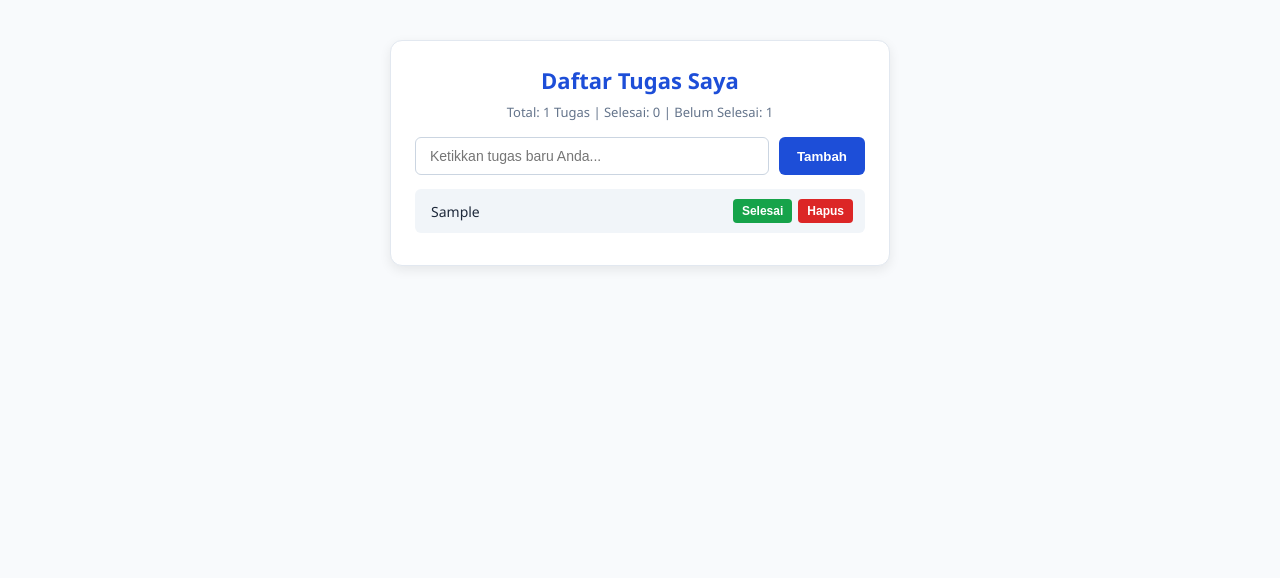
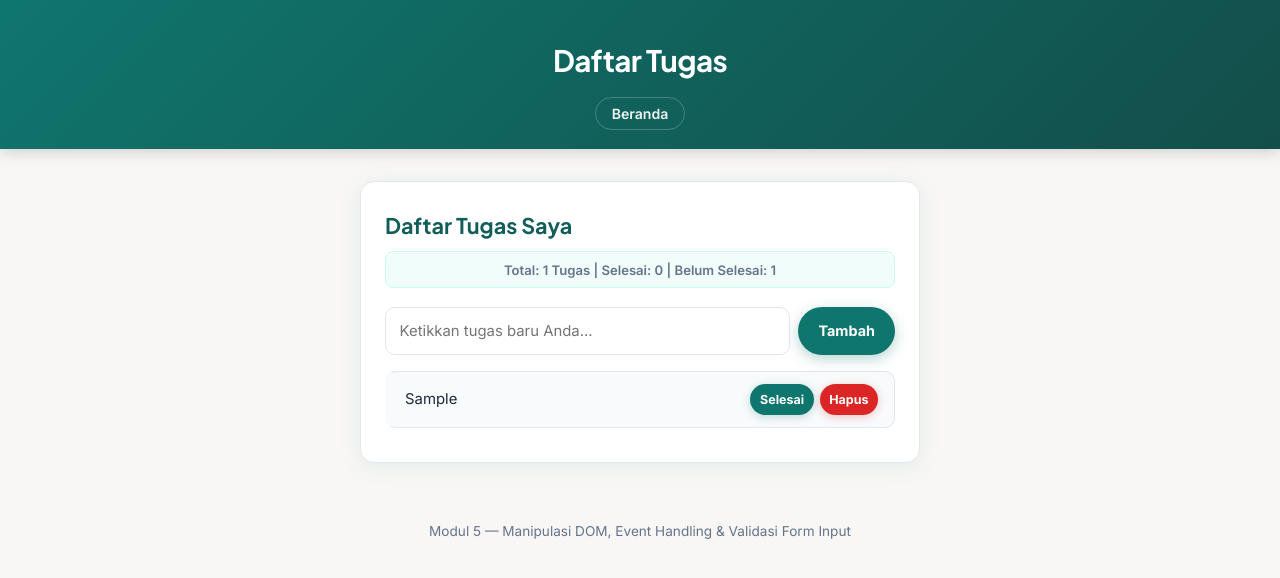
Before and after one commit to rizkyth/Praktikum-Web-2026, a plain HTML site: page index.html in a window 1280 px wide. Both pictures are taken after typing "Sample" into the empty fields and a click on the button "Tambah". Drawn offline with Linux system fonts and the light colour scheme.

Commit message:
style: selaraskan tampilan modul-5 dengan design system modul lain (teal accent, Inter font, header/footer)

```diff
--- a/index.html
+++ b/index.html
@@ -1,19 +1,29 @@
-<!DOCTYPE html>
+<!doctype html>
 <html lang="id">
   <head>
-  <meta charset="UTF-8">
-  <meta name="viewport" content="width=device-width, initial-scale=1.0">
-  <title>Aplikasi To-Do List - Modul 5</title>
-  <link rel="stylesheet" href="style.css">
+    <meta charset="UTF-8" />
+    <meta name="viewport" content="width=device-width, initial-scale=1.0" />
+    <title>Modul 5 — Todo List</title>
+    <link rel="stylesheet" href="style.css" />
   </head>
   <body>
-  <div class="todo-app">
+    <header>
+      <h1>Daftar Tugas</h1>
+      <nav>
+        <ul>
+          <li><a href="index.html">Beranda</a></li>
+        </ul>
+      </nav>
+    </header>
+
+    <main>
+      <section class="todo-app">
         <h2>Daftar Tugas Saya</h2>
         <p id="taskCounter" class="task-counter">Total: 0 Tugas | Selesai: 0 | Belum Selesai: 0</p>
 
         <form id="todoForm" novalidate>
           <div class="input-section">
-        <input type="text" id="taskInput" placeholder="Ketikkan tugas baru Anda...">
+            <input type="text" id="taskInput" placeholder="Ketikkan tugas baru Anda..." autocomplete="off" />
             <button type="submit" class="add-btn">Tambah</button>
           </div>
           <div class="error-message" id="inputError">Tugas tidak boleh kosong atau kurang dari 3 karakter!</div>
@@ -21,7 +31,13 @@
 
         <ul class="todo-list" id="todoList"></ul>
         <button id="clearCompletedBtn" class="clear-completed-btn" style="display: none;">Bersihkan Tugas Selesai</button>
-  </div>
+      </section>
+    </main>
+
+    <footer>
+      <p>Modul 5 — Manipulasi DOM, Event Handling &amp; Validasi Form Input</p>
+    </footer>
+
     <script src="script.js"></script>
   </body>
 </html>
--- a/script.js
+++ b/script.js
@@ -17,7 +17,7 @@ document.addEventListener("DOMContentLoaded", () => {
     todoList.innerHTML = "";
 
     if (tasks.length === 0) {
-      todoList.innerHTML = "<p style='text-align:center; color:#64748b; font-size:13px; padding:10px;'>Belum ada tugas tersimpan.</p>";
+      todoList.innerHTML = "<p class='empty-state'>Belum ada tugas tersimpan.</p>";
       clearCompletedBtn.style.display = "none";
       updateCounter(tasks);
       return;
--- a/style.css
+++ b/style.css
@@ -1,160 +1,371 @@
+/* ===== Modul 5 — Todo List (diselaraskan dengan design system modul lain) ===== */
+@import url("https://fonts.googleapis.com/css2?family=Inter:wght@400;600;700&family=Plus+Jakarta+Sans:wght@700&display=swap");
+
+:root {
+  --bg: #f8f7f5;
+  --surface: #ffffff;
+  --text: #1e293b;
+  --muted: #64748b;
+  --accent: #0f766e;
+  --accent-2: #14b8a6;
+  --accent-dark: #115e59;
+  --border: #e2e8f0;
+  --radius: 14px;
+  --shadow: 0 4px 24px rgba(15, 118, 110, 0.08);
+  --shadow-hover: 0 10px 32px rgba(15, 118, 110, 0.14);
+  --danger: #dc2626;
+  --danger-light: #fef2f2;
+  --success: #16a34a;
+  --success-light: #f0fdfa;
+  --warning: #f59e0b;
+}
+
 * {
   box-sizing: border-box;
   margin: 0;
   padding: 0;
 }
 
+html {
+  scroll-behavior: smooth;
+}
+
 body {
-  font-family: 'Segoe UI', Tahoma, Geneva, Verdana, sans-serif;
-  background-color: #f8fafc;
-  color: #1e293b;
-  padding: 40px 20px;
+  font-family: "Inter", system-ui, -apple-system, sans-serif;
+  background: var(--bg);
+  color: var(--text);
+  line-height: 1.7;
+  min-height: 100vh;
+}
+
+/* hide decorative hr */
+body > hr,
+main hr {
+  display: none;
+}
+
+/* ===== Header ===== */
+body > header {
+  background: linear-gradient(135deg, #0f766e 0%, #134e4a 100%);
+  color: #fff;
+  padding: 2.2rem 1.5rem 1.4rem;
+  text-align: center;
+  position: sticky;
+  top: 0;
+  z-index: 10;
+  box-shadow: 0 2px 16px rgba(0, 0, 0, 0.18);
+}
+
+body > header h1 {
+  font-family: "Plus Jakarta Sans", sans-serif;
+  font-size: 1.85rem;
+  letter-spacing: -0.02em;
+  margin-bottom: 0.9rem;
+}
+
+body > header nav ul {
+  list-style: none;
   display: flex;
   justify-content: center;
+  gap: 0.5rem;
+  flex-wrap: wrap;
 }
 
-.todo-app {
-  background: #ffffff;
-  width: 100%;
-  max-width: 500px;
-  padding: 24px;
-  border-radius: 12px;
-  border: 1px solid #e2e8f0;
-  box-shadow: 0 4px 12px rgba(0, 0, 0, 0.08);
+body > header nav a {
+  color: rgba(255, 255, 255, 0.92);
+  text-decoration: none;
+  font-size: 0.88rem;
+  font-weight: 600;
+  padding: 0.45rem 1rem;
+  border-radius: 999px;
+  border: 1px solid rgba(255, 255, 255, 0.22);
+  transition: background 0.18s, color 0.18s, border-color 0.18s;
 }
 
-h2 {
-  color: #1d4ed8;
-  margin-bottom: 8px;
+body > header nav a:hover {
+  background: #fff;
+  color: var(--accent-dark);
+  border-color: #fff;
+}
+
+/* ===== Main layout ===== */
+main {
+  max-width: 860px;
+  margin: 2rem auto;
+  padding: 0 1.25rem;
+}
+
+main > section {
+  background: var(--surface);
+  border: 1px solid var(--border);
+  border-radius: var(--radius);
+  padding: 1.6rem 1.5rem;
+  margin-bottom: 1.25rem;
+  box-shadow: var(--shadow);
+}
+
+main > section h2 {
+  font-family: "Plus Jakarta Sans", sans-serif;
+  font-size: 1.25rem;
+  color: var(--accent-dark);
+  margin-bottom: 0.75rem;
+  padding-bottom: 0.55rem;
+  border-bottom: 2.5px solid var(--accent-2);
+  display: inline-block;
+}
+
+/* ===== Todo App ===== */
+.todo-app {
+  background: var(--surface);
+  width: 100%;
+  max-width: 560px;
+  margin: 2rem auto;
+  padding: 1.6rem 1.5rem;
+  border-radius: var(--radius);
+  border: 1px solid var(--border);
+  box-shadow: var(--shadow);
+}
+
+.todo-app h2 {
+  font-family: "Plus Jakarta Sans", sans-serif;
+  font-size: 1.35rem;
+  color: var(--accent-dark);
   text-align: center;
-  font-size: 22px;
+  margin-bottom: 0.4rem;
+  border: none;
+  padding: 0;
 }
 
 .task-counter {
   text-align: center;
-  font-size: 13px;
-  color: #64748b;
-  margin-bottom: 16px;
+  font-size: 0.82rem;
+  color: var(--muted);
+  font-weight: 600;
+  margin-bottom: 1.2rem;
+  padding: 0.4rem 0.75rem;
+  background: #f0fdfa;
+  border: 1px solid #ccfbf1;
+  border-radius: 8px;
+  display: inline-block;
+  width: 100%;
+  box-sizing: border-box;
 }
 
+/* ===== Form Input ===== */
 .input-section {
   display: flex;
-  gap: 10px;
-  margin-bottom: 8px;
+  gap: 0.5rem;
+  margin-bottom: 0.5rem;
 }
 
-input[type="text"] {
+.input-section input[type="text"] {
   flex: 1;
-  padding: 10px 14px;
-  border: 1px solid #cbd5e1;
-  border-radius: 6px;
-  font-size: 14px;
+  padding: 0.65rem 0.85rem;
+  border: 1.5px solid var(--border);
+  border-radius: 10px;
+  font: inherit;
+  font-size: 0.93rem;
+  color: var(--text);
+  background: #fff;
   outline: none;
+  transition: border-color 0.18s, box-shadow 0.18s;
 }
 
-input[type="text"].error {
-  border-color: #dc3545;
-  background-color: #fff5f5;
+.input-section input[type="text"]:focus {
+  border-color: var(--accent-2);
+  box-shadow: 0 0 0 3px rgba(20, 184, 166, 0.18);
 }
 
-button.add-btn {
-  background-color: #1d4ed8;
-  color: white;
-  border: none;
-  padding: 10px 18px;
-  border-radius: 6px;
-  font-weight: bold;
-  cursor: pointer;
+.input-section input[type="text"].error {
+  border-color: var(--danger);
+  background-color: var(--danger-light);
+  box-shadow: 0 0 0 3px rgba(220, 38, 38, 0.12);
 }
 
-button.add-btn:hover {
-  background-color: #1e40af;
+.add-btn {
+  font: inherit;
+  font-weight: 700;
+  font-size: 0.9rem;
+  padding: 0.65rem 1.25rem;
+  border-radius: 999px;
+  border: none;
+  cursor: pointer;
+  background: var(--accent);
+  color: #fff;
+  box-shadow: 0 4px 14px rgba(15, 118, 110, 0.3);
+  transition: transform 0.15s, box-shadow 0.15s, background 0.15s;
+}
+
+.add-btn:hover {
+  background: var(--accent-dark);
+  transform: translateY(-1px);
+  box-shadow: 0 6px 18px rgba(15, 118, 110, 0.35);
 }
 
 .error-message {
-  color: #dc3545;
-  font-size: 12px;
-  margin-bottom: 14px;
+  color: var(--danger);
+  font-size: 0.8rem;
+  font-weight: 600;
+  margin-bottom: 0.75rem;
   display: none;
+  padding: 0.4rem 0.6rem;
+  background: var(--danger-light);
+  border: 1px solid #fecaca;
+  border-radius: 8px;
 }
 
+/* ===== Todo List ===== */
 .todo-list {
   list-style: none;
-  margin-top: 14px;
+  margin-top: 1rem;
 }
 
 .todo-item {
   display: flex;
   align-items: center;
   justify-content: space-between;
-  padding: 10px 12px;
-  background-color: #f1f5f9;
-  border-radius: 6px;
-  margin-bottom: 8px;
+  padding: 0.75rem 1rem;
+  background: #f8fafc;
+  border: 1px solid var(--border);
+  border-radius: 10px;
+  margin-bottom: 0.5rem;
   border-left: 4px solid transparent;
+  transition: box-shadow 0.2s, transform 0.2s;
+}
+
+.todo-item:hover {
+  box-shadow: 0 2px 8px rgba(0, 0, 0, 0.06);
+  transform: translateY(-1px);
 }
 
 .todo-item.completed {
-  border-left-color: #16a34a;
-  opacity: 0.7;
+  border-left-color: var(--success);
+  background: var(--success-light);
+  opacity: 0.8;
 }
 
 .todo-item.completed .todo-text {
   text-decoration: line-through;
-  color: #64748b;
+  color: var(--muted);
 }
 
 .todo-text {
-  font-size: 14px;
+  font-size: 0.93rem;
   flex: 1;
-  margin-right: 10px;
+  margin-right: 0.75rem;
+  color: var(--text);
+  word-break: break-word;
 }
 
 .todo-actions {
   display: flex;
-  gap: 6px;
+  gap: 0.375rem;
+  flex-shrink: 0;
 }
 
 .action-btn {
+  font: inherit;
+  font-size: 0.78rem;
+  font-weight: 700;
+  padding: 0.3rem 0.6rem;
+  border-radius: 999px;
   border: none;
-  padding: 5px 9px;
-  border-radius: 4px;
-  font-size: 12px;
   cursor: pointer;
-  font-weight: bold;
+  transition: transform 0.15s, box-shadow 0.15s, background 0.15s;
+}
+
+.action-btn:hover {
+  transform: translateY(-1px);
 }
 
 .complete-btn {
-  background-color: #16a34a;
-  color: white;
+  background: var(--accent);
+  color: #fff;
+  box-shadow: 0 2px 8px rgba(15, 118, 110, 0.25);
 }
 
 .complete-btn:hover {
-  background-color: #15803d;
+  background: var(--accent-dark);
+  box-shadow: 0 4px 12px rgba(15, 118, 110, 0.35);
 }
 
 .delete-btn {
-  background-color: #dc2626;
-  color: white;
+  background: var(--danger);
+  color: #fff;
+  box-shadow: 0 2px 8px rgba(220, 38, 38, 0.25);
 }
 
 .delete-btn:hover {
-  background-color: #b91c1c;
+  background: #b91c1c;
+  box-shadow: 0 4px 12px rgba(220, 38, 38, 0.35);
 }
 
+/* ===== Clear Completed Button ===== */
 .clear-completed-btn {
   width: 100%;
-  margin-top: 12px;
-  padding: 8px;
-  background-color: #f59e0b;
-  color: white;
+  margin-top: 0.75rem;
+  padding: 0.55rem 1rem;
+  font: inherit;
+  font-size: 0.82rem;
+  font-weight: 700;
+  background: var(--warning);
+  color: #fff;
   border: none;
-  border-radius: 6px;
-  font-size: 13px;
-  font-weight: bold;
+  border-radius: 999px;
   cursor: pointer;
+  box-shadow: 0 2px 10px rgba(245, 158, 11, 0.3);
+  transition: transform 0.15s, box-shadow 0.15s, background 0.15s;
 }
 
 .clear-completed-btn:hover {
-  background-color: #d97706;
+  background: #d97706;
+  transform: translateY(-1px);
+  box-shadow: 0 4px 14px rgba(245, 158, 11, 0.4);
 }
+
+/* ===== Empty State ===== */
+.empty-state {
+  text-align: center;
+  color: var(--muted);
+  font-size: 0.88rem;
+  padding: 1.5rem 1rem;
+  background: #f8fafc;
+  border: 1px dashed var(--border);
+  border-radius: 10px;
+}
+
+/* ===== Footer ===== */
+body > footer {
+  text-align: center;
+  padding: 1.6rem 1rem 2rem;
+  color: var(--muted);
+  font-size: 0.85rem;
+  margin-top: 1.5rem;
+}
+
+/* ===== Responsive ===== */
+@media (max-width: 600px) {
+  .todo-app {
+    margin: 1rem;
+    padding: 1.2rem 1rem;
+  }
+
+  .input-section {
+    flex-direction: column;
+  }
+
+  .add-btn {
+    width: 100%;
+  }
+
+  .todo-item {
+    flex-direction: column;
+    align-items: flex-start;
+    gap: 0.5rem;
+  }
+
+  .todo-actions {
+    width: 100%;
+    justify-content: flex-end;
+  }
+}
```
Lines whose indentation alone changed are shown as unchanged.
